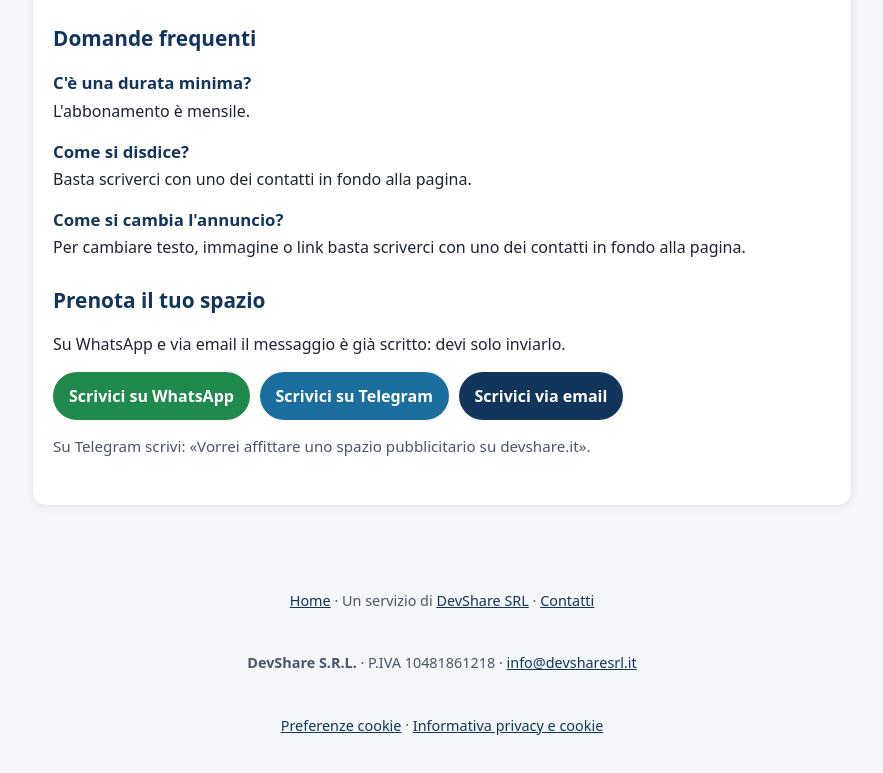
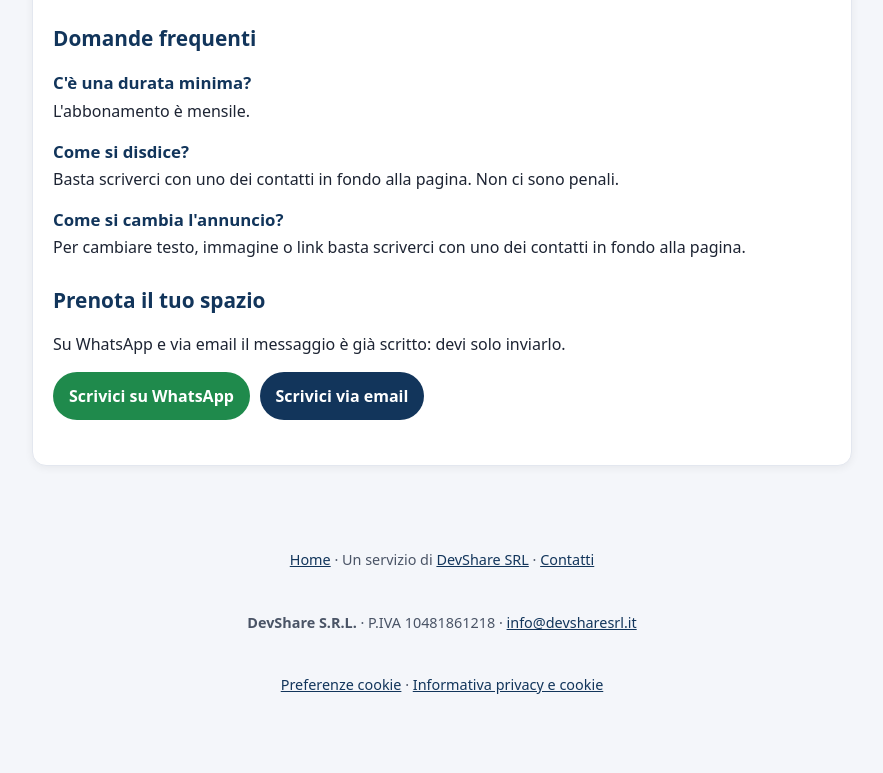
Before and after one commit to castaldoarcangelo88-source/wip-site-a, a plain HTML site: page pubblicita/index.html in a window 1280 px wide. Shown: the part 1035-1808 px from the top of the page, without its empty margins (198-1081 px from the left). Drawn offline with Linux system fonts and the light colour scheme.

Commit message:
/pubblicita/: tolto il pulsante Telegram (restano WhatsApp ed email), FAQ confermate dal Titolare e aggiunto «Non ci sono penali». Rollback: ba96466

```diff
--- a/pubblicita.css
+++ b/pubblicita.css
@@ -9,7 +9,6 @@
 .pubb-prezzo{display:inline-block;margin:.2rem 0;padding:.6rem 1rem;border-radius:10px;background:#fff7e6;border:2px solid #f0a020;font-size:1.25rem;font-weight:700;color:#12355b}
 .pubb-azioni{display:flex;flex-wrap:wrap;gap:.6rem;margin:.8rem 0}
 .pubb-azioni .btn{min-height:48px;display:inline-flex;align-items:center}
-.btn.tg{background:#1c6e9e}
 .pubb-nota{font-size:.95rem;color:#4a5466}
 .pubb h3{color:#12355b;font-size:1.05rem;margin:1rem 0 .2rem}
 .pubb h3+p{margin:0}
--- a/pubblicita/index.html
+++ b/pubblicita/index.html
@@ -34,17 +34,15 @@
 <h3>C'è una durata minima?</h3>
 <p>L'abbonamento è mensile.</p>
 <h3>Come si disdice?</h3>
-<p>Basta scriverci con uno dei contatti in fondo alla pagina.</p>
+<p>Basta scriverci con uno dei contatti in fondo alla pagina. Non ci sono penali.</p>
 <h3>Come si cambia l'annuncio?</h3>
 <p>Per cambiare testo, immagine o link basta scriverci con uno dei contatti in fondo alla pagina.</p></section>
 <section aria-labelledby="pubb-contatti" class="pubb-contatti" id="prenota"><h2 id="pubb-contatti">Prenota il tuo spazio</h2>
 <p>Su WhatsApp e via email il messaggio è già scritto: devi solo inviarlo.</p>
 <div class="pubb-azioni">
 <a class="btn wa" id="pubb-wa" href="https://wa.me/393886969100?text=Vorrei%20affittare%20uno%20spazio%20pubblicitario%20su%20devshare.it" target="_blank" rel="noopener">Scrivici su WhatsApp</a>
-<a class="btn tg" id="pubb-tg" href="https://t.me/DevShare_Assistenza" target="_blank" rel="noopener">Scrivici su Telegram</a>
 <a class="btn" id="pubb-email" href="mailto:info@devsharesrl.it?subject=Spazio%20pubblicitario%20devshare.it&amp;body=Vorrei%20affittare%20uno%20spazio%20pubblicitario%20su%20devshare.it">Scrivici via email</a>
 </div>
-<p class="pubb-nota">Su Telegram scrivi: «Vorrei affittare uno spazio pubblicitario su devshare.it».</p>
 </section>
 </main>
 <footer><p class="servizio-di"><a href="/">Home</a> · Un servizio di <a href="https://www.devsharesrl.it/">DevShare SRL</a> · <a href="https://www.devsharesrl.it/contatti/">Contatti</a></p><p><strong>DevShare S.R.L.</strong> · P.IVA 10481861218 · <a href="mailto:info@devsharesrl.it">info@devsharesrl.it</a></p></footer>
```
